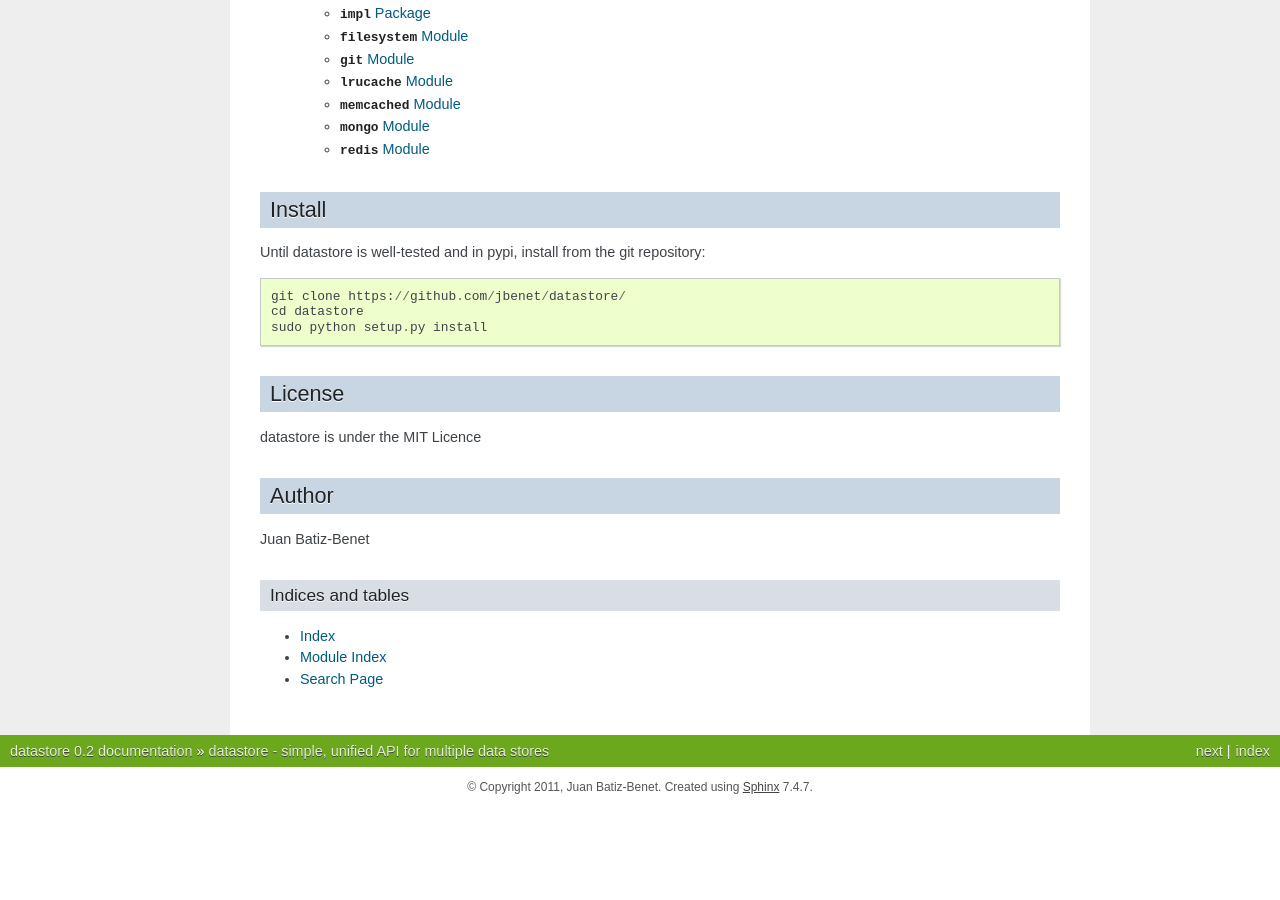
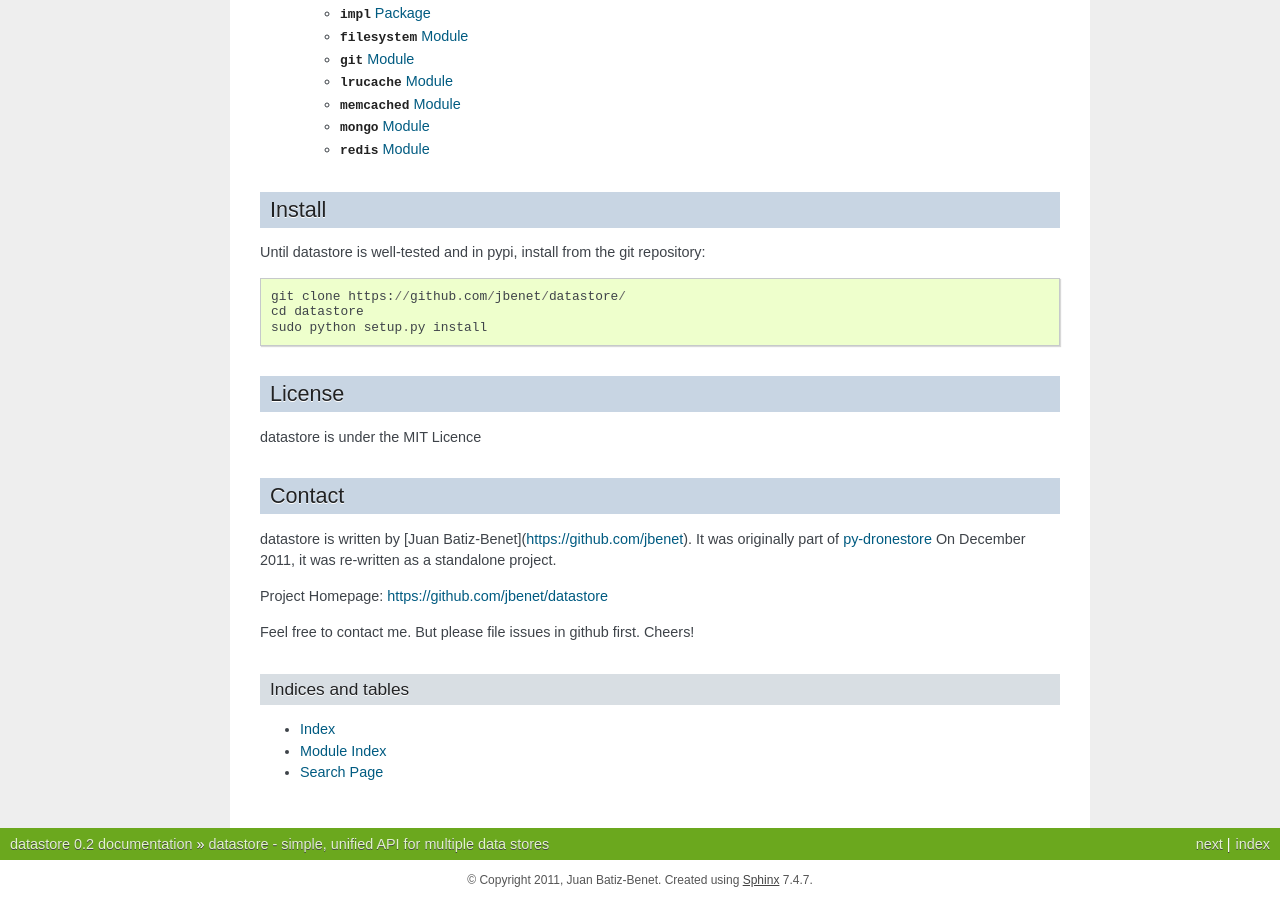
Before and after one commit to datastore/datastore, a Sphinx documentation site: the page built from docs/index.rst, in a window 1280 px wide and 900 px high, scrolled down 678 px. Built offline with Sphinx 7.4.7, drawn with Linux system fonts in a browser that asks for light colours; before the commit the page ends 1485 px from its top, so only the background shows below that.

Commit message:
Changed Author section in docs

```diff
--- a/docs/index.rst
+++ b/docs/index.rst
@@ -56,10 +56,17 @@ License
 datastore is under the MIT Licence
 
 
-Author
+Contact
 ------
 
-Juan Batiz-Benet
+datastore is written by [Juan Batiz-Benet](https://github.com/jbenet). It
+was originally part of `py-dronestore <https://github.com/jbenet/py-dronestore>`_
+On December 2011, it was re-written as a standalone project.
+
+Project Homepage: https://github.com/jbenet/datastore
+
+Feel free to contact me. But please file issues in github first. Cheers!
+
 
 
 Indices and tables
```
